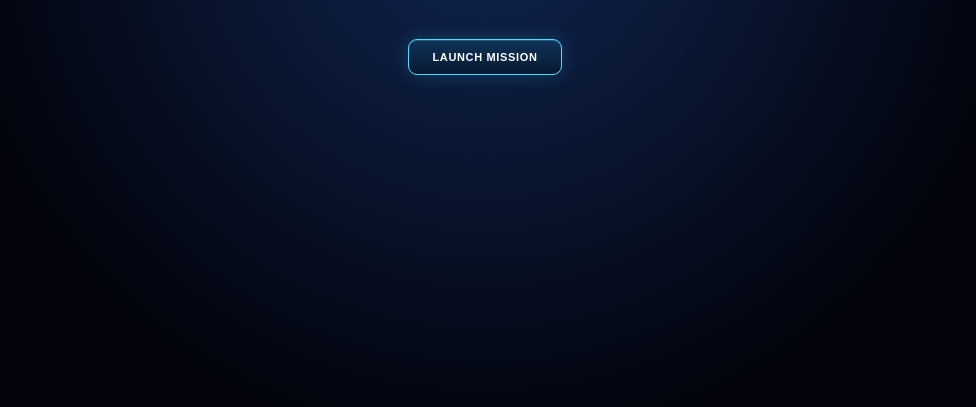
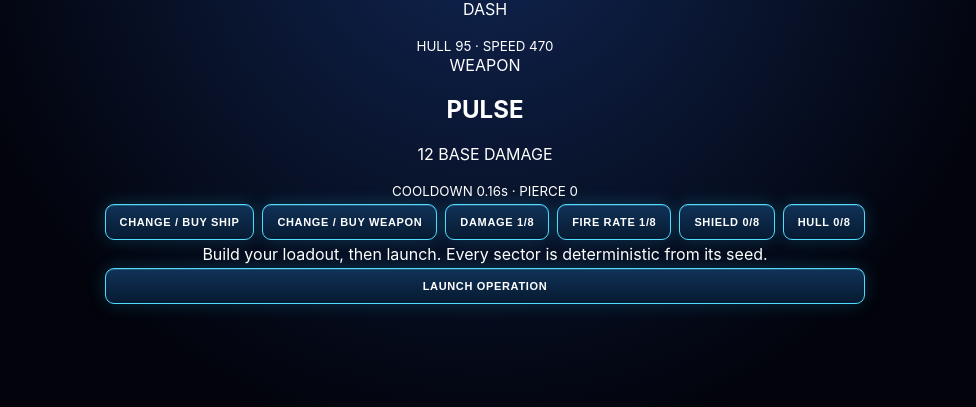
Before and after one commit to Arnoldblitz4/interstella, a website built with Vite: page index.html in a window 1280 px wide. Shown: the part 393-800 px from the top of the page, without its empty margins (155-1131 px from the left). Built offline with nearby package versions, Linux system fonts and the light colour scheme.

Commit message:
Build full game shell

```diff
--- a/index.html
+++ b/index.html
@@ -1 +1 @@
-<!doctype html><html lang="en"><head><meta charset="UTF-8"><meta name="viewport" content="width=device-width,initial-scale=1,viewport-fit=cover"><meta name="theme-color" content="#02030b"><title>Interstella</title><link rel="stylesheet" href="/style.css"></head><body><main id="game"><canvas id="canvas"></canvas><div id="hud">INTERSTELLA <span id="hudright">MOBILE SPACE COMBAT</span></div><section id="overlay"><h1>INTERSTELLA</h1><p id="message"></p><button id="action">LAUNCH MISSION</button></section></main><script type="module" src="/src/main.ts"></script></body></html>
+<!doctype html><html lang='en'><head><meta charset='UTF-8'><meta name='viewport' content='width=device-width,initial-scale=1,viewport-fit=cover,user-scalable=no'><meta name='theme-color' content='#010207'><meta name='mobile-web-app-capable' content='yes'><title>Interstella — Space Combat</title><link rel='stylesheet' href='./style.css'></head><body><main id='game'><canvas id='canvas'></canvas><div id='hud'><b>INTERSTELLA</b><span id='hudright'>MOBILE SPACE COMBAT</span></div><section id='overlay'><div id='panel'></div><button id='action'>LAUNCH OPERATION</button></section></main><script type='module' src='./src/main.ts'></script></body></html>
```
